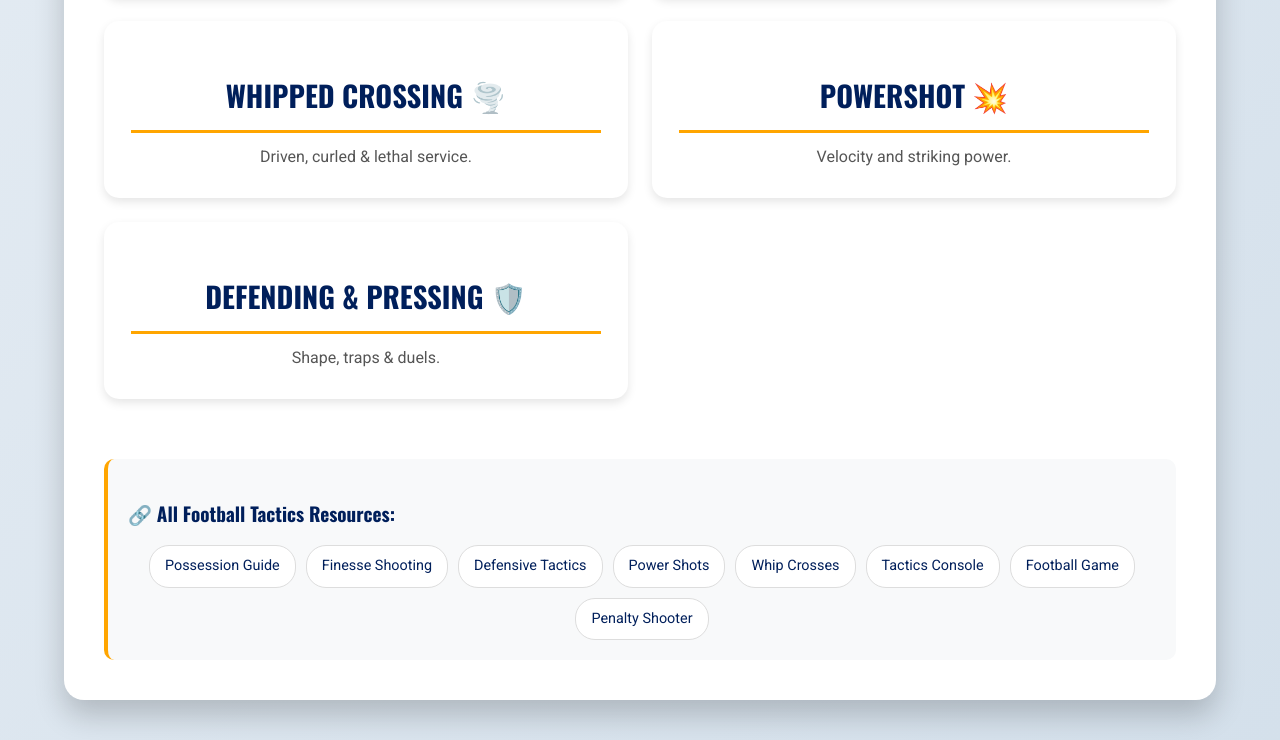
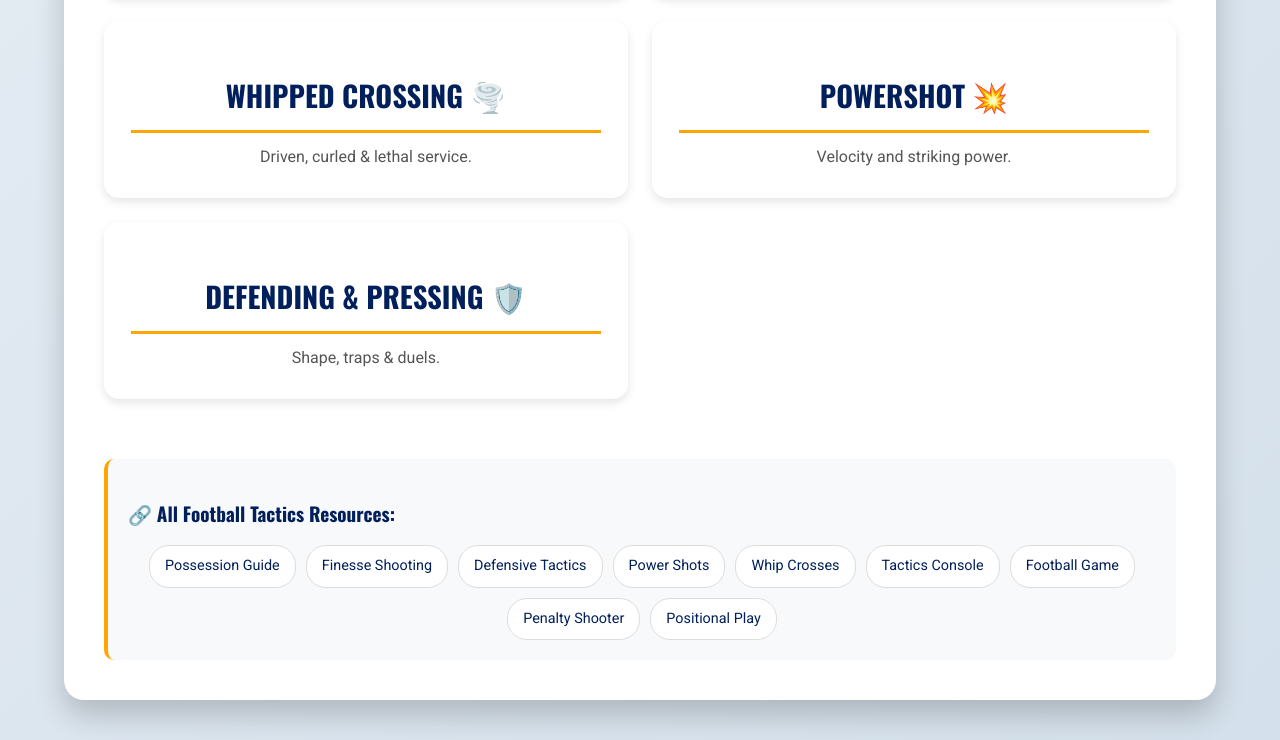
Before and after one commit to jaivaltamboli-pixel/jaivaltamboli-pixel.github.io, a plain HTML site: page index.html in a window 1280 px wide. Shown: the part 1185-1925 px from the top of the page. Drawn offline with nearby package versions, Linux system fonts and the light colour scheme.

Commit message:
Add link to Positional Play in index.html

```diff
--- a/index.html
+++ b/index.html
@@ -1,3 +1,4 @@
+
 
 <!DOCTYPE html>
 <html lang="en">
@@ -335,6 +336,7 @@ body {
         <a href="tactics_console.html" style="padding: 8px 15px; background: white; border-radius: 20px; text-decoration: none; color: var(--navy-blue); border: 1px solid #ddd; font-size: 0.9em;">Tactics Console</a>
         <a href="game.html" style="padding: 8px 15px; background: white; border-radius: 20px; text-decoration: none; color: var(--navy-blue); border: 1px solid #ddd; font-size: 0.9em;">Football Game</a>
         <a href="penaltyshooter.html" style="padding: 8px 15px; background: white; border-radius: 20px; text-decoration: none; color: var(--navy-blue); border: 1px solid #ddd; font-size: 0.9em;">Penalty Shooter</a>
+        <a href="positionalplay.html" style="padding: 8px 15px; background: white; border-radius: 20px; text-decoration: none; color: var(--navy-blue); border: 1px solid #ddd; font-size: 0.9em;">Positional Play</a>
     </div>
 </div>
 </main>
```
